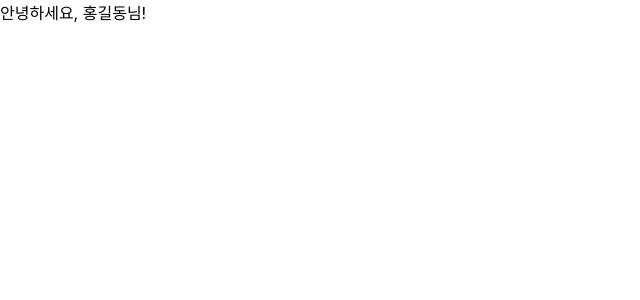
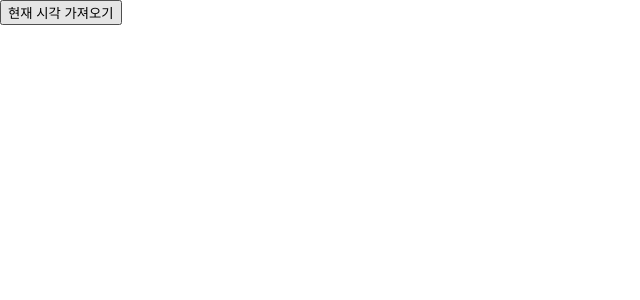
Before and after one commit to brobro332/react-handbook-labs, a React (Create React App) app: page / in a window 1280 px wide. Shown: the top 300 px of the page, without its empty margins (0-640 px from the left). Built offline with nearby package versions, Linux system fonts and the light colour scheme.

Commit message:
feat: add EventBasic component and practice event handling

```diff
--- /dev/null
+++ b/src/components/EventBasic.js
@@ -0,0 +1,28 @@
+/*
+ * [이벤트 핸들러]
+ * 1. JSX 식으로 이벤트 핸들러를 설정하기 위해서는 onEvent={ ... } 구문을 사용하면 된다.
+ * 2. 해당 속성에 전달되는 것은 함수 자체라는 점을 유의해야 한다.
+ */
+export default function EventBasic({ type }) {
+  const d = new Date();
+
+  const current = () => {
+    switch (type) {
+      case "date":
+        console.log(d.toLocaleDateString());
+        break;
+      case "time":
+        console.log(d.toLocaleTimeString());
+        break;
+      default:
+        console.log(d.toLocaleString());
+        break;
+    }
+  };
+
+  return (
+    <div>
+      <button onClick={current}>현재 시각 가져오기</button>
+    </div>
+  );
+}
--- a/src/index.js
+++ b/src/index.js
@@ -2,6 +2,7 @@ import ReactDOM from "react-dom/client";
 import "./index.css";
 import reportWebVitals from "./reportWebVitals";
 import MyHello from "./components/MyHello";
+import EventBasic from "./components/EventBasic";
 import React from "react";
 
 const root = ReactDOM.createRoot(document.getElementById("root"));
@@ -78,7 +79,8 @@ const root = ReactDOM.createRoot(document.getElementById("root"));
  */
 root.render(
   <React.StrictMode>
-    <MyHello myName="홍길동" />
+    {/* <MyHello myName="홍길동" /> */}
+    <EventBasic type="time" />
   </React.StrictMode>
 );
 
```
